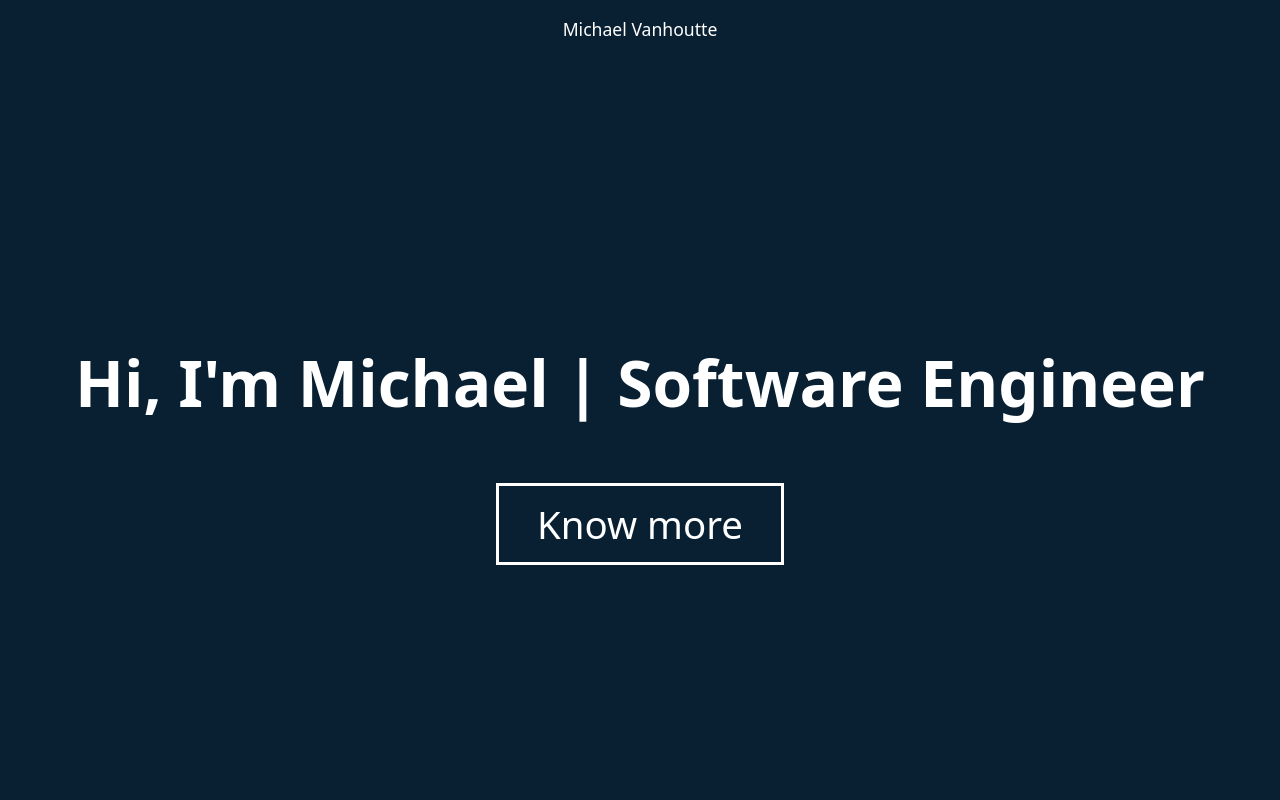
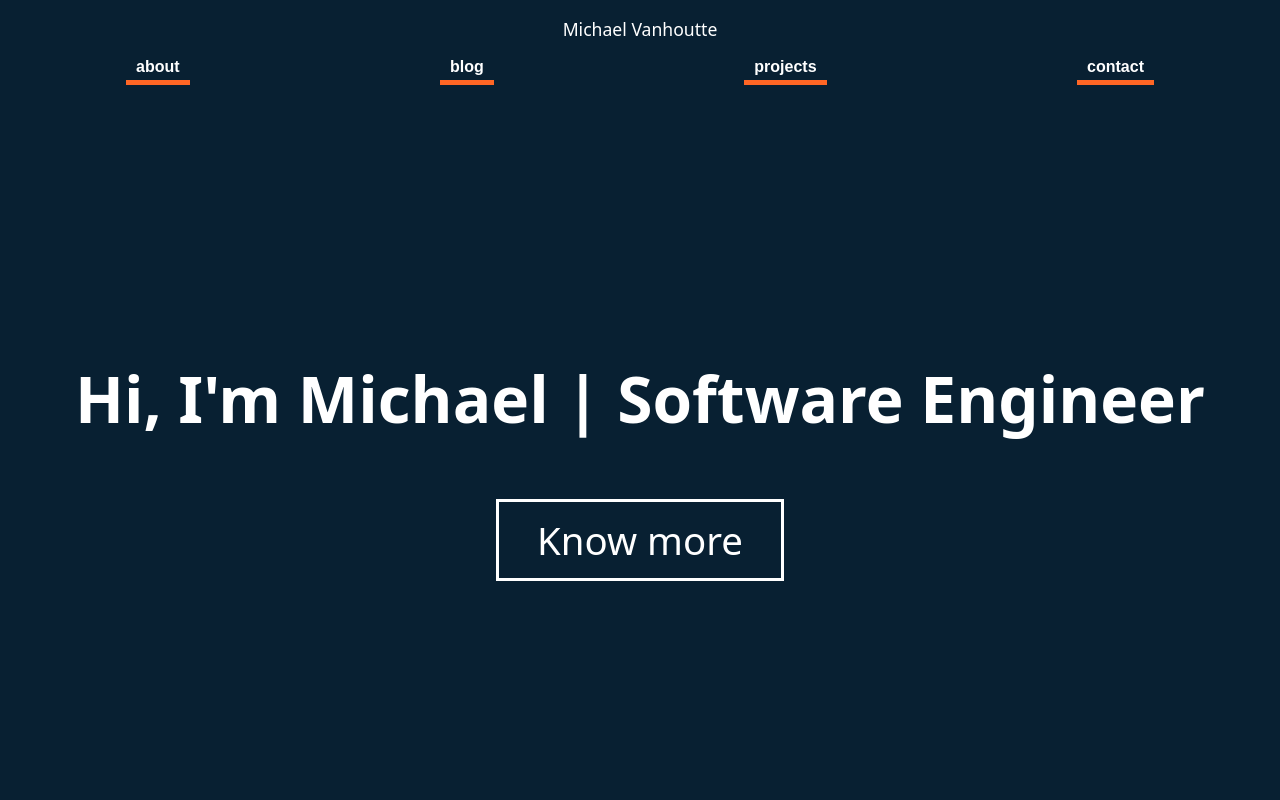
Before and after one commit to MichaelVanhoutte1/Portfolio, a Next.js app: page / in a window 1280 px wide. Shown: the top 800 px of the page. Built offline with nearby package versions, Linux system fonts and the light colour scheme.

Commit message:
fixed navbar responsiveness issue

```diff
--- a/components/footer/index.tsx
+++ b/components/footer/index.tsx
@@ -1,4 +1,7 @@
+import { useRouter } from "next/router";
+import { useEffect, useState } from "react";
 import SocialIcon from "../user-interface/social-icon";
+import cs from 'classnames'
 import {
     Text,
     Copyright,
@@ -11,9 +14,15 @@ import {
 } from "./styles";
 
 const FooterComponent = () => {
+    const router = useRouter();
+    const [ isHomepage , setIsHomepage ] = useState<boolean>(router.pathname === "/" ? true : false)
+
+    useEffect(() => {
+        setIsHomepage(router.pathname === "/" ? true : false)
+    })
     return (
         <>
-            <FooterDiv>
+            <FooterDiv className={cs({ notHomepage: !isHomepage })}>
                 <ContentDiv>
                     <CopyrightDiv>
                         <Name>Michael</Name>
--- a/components/footer/styles.ts
+++ b/components/footer/styles.ts
@@ -32,6 +32,9 @@ export const FooterDiv = styled.div`
     @media (min-width: ${breakpoints.sm}) {
         height: 11rem;
     }
+    &.notHomepage{
+        width: 100%;
+    }
 `;
 export const ContentDiv = styled.div`
     display: flex;
--- a/components/navbar/index.tsx
+++ b/components/navbar/index.tsx
@@ -4,23 +4,27 @@ import { Link as ScrollLink } from "react-scroll";
 import { useRouter } from "next/router";
 import cs from "classnames";
 import BurgerMenu from "../user-interface/burger-menu";
-import { useState } from "react";
+import { useEffect, useState } from "react";
 
 const NavbarComponent = () => {
     const router = useRouter();
-    let isHomepage: boolean = router.pathname === "/";
-    const [ isMenuActive , setIsMenuActive ] = useState(false)
+    const [ isMenuActive , setIsMenuActive ] = useState<boolean>(false)
+    const [ isHomepage , setIsHomepage ] = useState<boolean>(router.pathname === "/" ? true : false)
+
+    useEffect(() => {
+        setIsHomepage(router.pathname === "/" ? true : false)
+    })
 
     return (
         <>
-            <NavbarDiv className={cs({ homepage: isHomepage })}>
+            <NavbarDiv className={cs({ notHomepage: !isHomepage })}>
                 <NameDiv>
                     <Link href="/">
                         <Name>Michael Vanhoutte</Name>
                     </Link>
                 </NameDiv>
-                <BurgerMenu isMenuActive={isMenuActive} toggleMenuFunction={setIsMenuActive}/>
-                <ContentDiv className={cs({ menuActivated: isMenuActive })}>
+                <BurgerMenu isHomepage={isHomepage} isMenuActive={isMenuActive} toggleMenuFunction={setIsMenuActive}/>
+                <ContentDiv className={cs({ menuActivated: isMenuActive, notHomepage: !isHomepage })}>
                     <Link href="/about">
                         <Button>about</Button>
                     </Link>
--- a/components/navbar/styles.ts
+++ b/components/navbar/styles.ts
@@ -9,19 +9,36 @@ export const NavbarDiv = styled.div`
     justify-content: center;
     flex-direction: column;
     align-items: center;
+    &.notHomepage{
+        width: 100%;
+    }
 `;
 
 export const ContentDiv = styled.div`
     background-color: ${colors.primary};
     max-width: 1028px;
     visibility:hidden;
+    padding-bottom: 1rem;
     @media (min-width: ${breakpoints.md}) {
         display: flex;
         justify-content: space-between;
         width: 100%;
+        visibility: visible;
     }
     &.menuActivated{
         visibility: visible;
+    }
+    &.notHomepage{
+        height: 0;
+        @media (min-width: ${breakpoints.md}) {
+            height: auto;
+        }
+        &.menuActivated{
+            height: 12.5rem;
+            @media (min-width: ${breakpoints.md}) {
+                height: auto;
+            }
+        }
     }
 `;
 
--- a/components/user-interface/burger-menu/index.tsx
+++ b/components/user-interface/burger-menu/index.tsx
@@ -1,16 +1,18 @@
 import { BurgerMenu } from "./styles";
+import cs from 'classnames'
 
 interface Props {
     toggleMenuFunction: (value: boolean) => void;
     isMenuActive: boolean;
+    isHomepage: boolean;
 }
 
 const BurgerMenuComponent = (props: Props) => {
-    const { toggleMenuFunction, isMenuActive } = props;
+    const { toggleMenuFunction, isMenuActive, isHomepage } = props;
 
     return (
         <>
-            <BurgerMenu onClick={() => toggleMenuFunction(!isMenuActive)} src="/images/icons/hamburger-menu.svg" alt="burgermenu"/>
+            <BurgerMenu className={cs({ notHomepage: !isHomepage })} onClick={() => toggleMenuFunction(!isMenuActive)} src="/images/icons/hamburger-menu.svg" alt="burgermenu"/>
         </>
     );
 };
--- a/components/user-interface/burger-menu/styles.ts
+++ b/components/user-interface/burger-menu/styles.ts
@@ -9,4 +9,7 @@ export const BurgerMenu = styled.img`
     @media (min-width: ${breakpoints.md}) {
         display: none;
     }
+    &.notHomepage{
+        right: -2rem;
+    }
 `;
```
